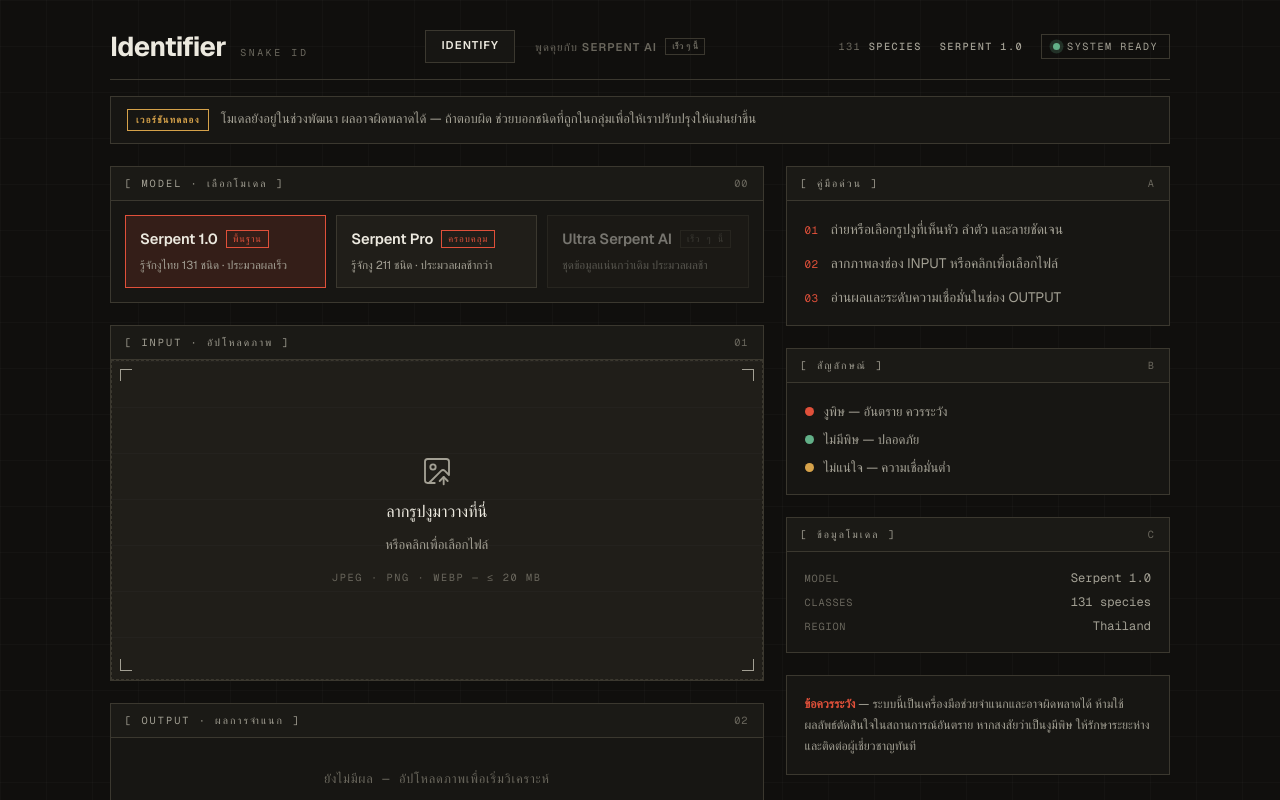
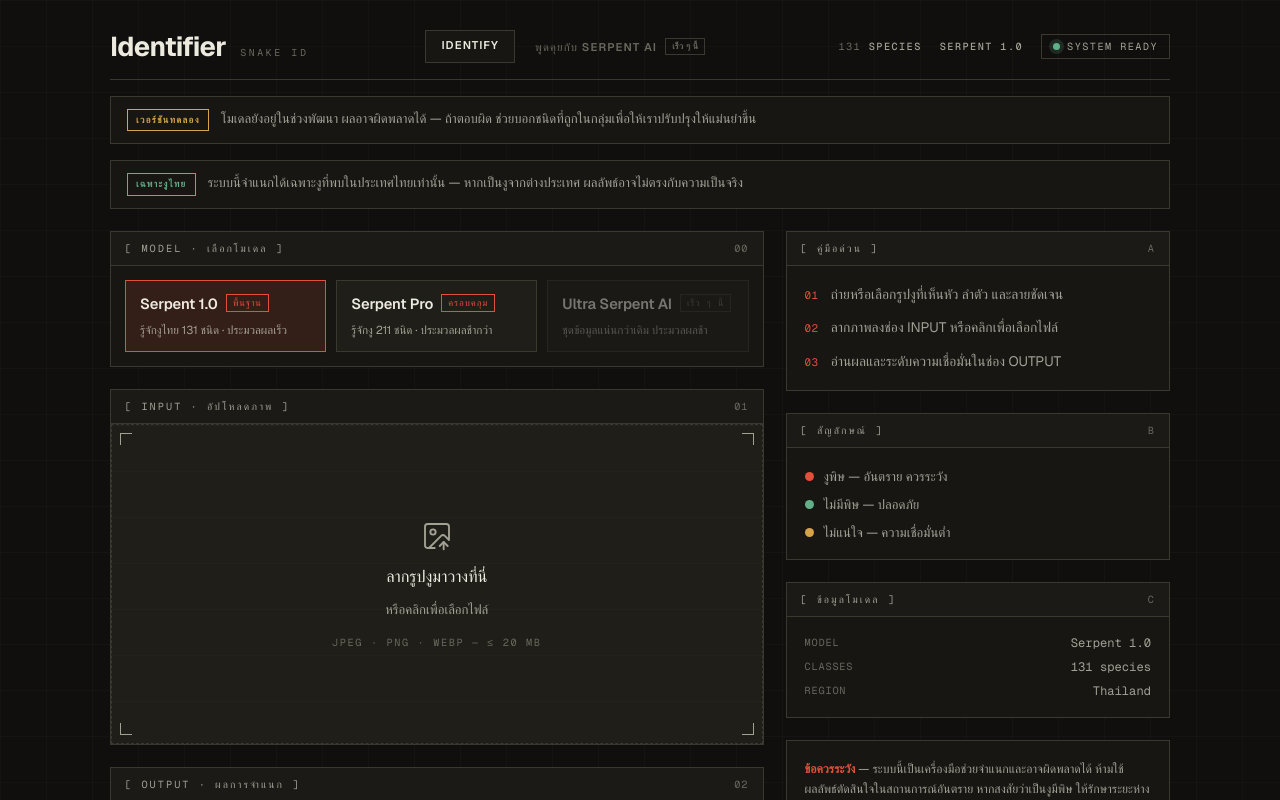
Before and after one commit to JenwitK/BoTa_AI, a Next.js app: page / in a window 1280 px wide. Shown: the top 800 px of the page. Built offline with nearby package versions, Linux system fonts and the light colour scheme.

Commit message:
anounment

```diff
--- a/app/page.js
+++ b/app/page.js
@@ -215,6 +215,15 @@ export default function Home() {
         <span>
           โมเดลยังอยู่ในช่วงพัฒนา ผลอาจผิดพลาดได้ — ถ้าตอบผิด
           ช่วยบอกชนิดที่ถูกในกลุ่มเพื่อให้เราปรับปรุงให้แม่นยำขึ้น
+        </span>
+      </div>
+
+      {/* ── Region scope notice ────────────────────────────────── */}
+      <div className={styles.betaNotice} role="note">
+        <span className={`${styles.regionTag} ${styles.mono}`}>เฉพาะงูไทย</span>
+        <span>
+          ระบบนี้จำแนกได้เฉพาะงูที่พบในประเทศไทยเท่านั้น —
+          หากเป็นงูจากต่างประเทศ ผลลัพธ์อาจไม่ตรงกับความเป็นจริง
         </span>
       </div>
 
--- a/app/page.module.css
+++ b/app/page.module.css
@@ -181,6 +181,17 @@
   text-transform: uppercase;
   color: var(--warn);
   border: 1px solid var(--warn);
+  padding: 3px 8px;
+}
+
+.regionTag {
+  flex-shrink: 0;
+  font-size: 0.58rem;
+  font-weight: 600;
+  letter-spacing: 0.14em;
+  text-transform: uppercase;
+  color: var(--safe);
+  border: 1px solid var(--safe);
   padding: 3px 8px;
 }
 
```
